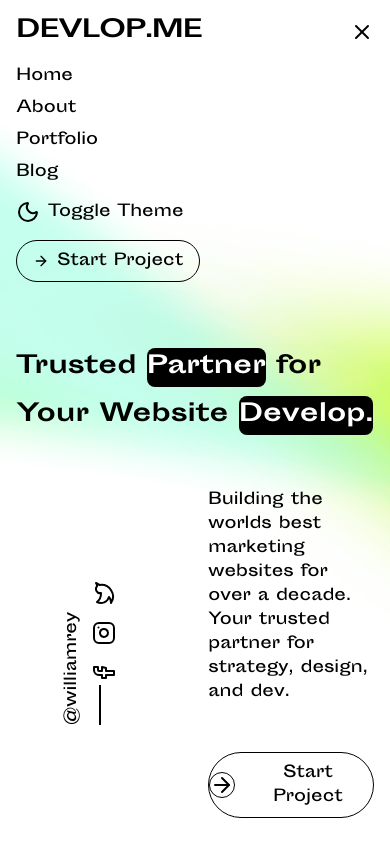
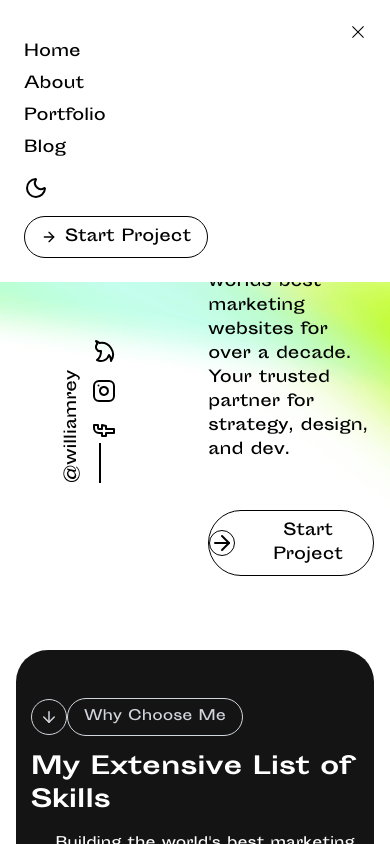
Before and after one commit to alaminislam34/Portfolio-task, a Next.js app: page / in a window 390 px wide. Both pictures are taken after a click on the button 361 px from the left and 32 px from the top of the page. Shown: the top 844 px of the page. Built offline with nearby package versions, Linux system fonts and the light colour scheme.

Commit message:
updated navbar desgin dropdown menu desgin

```diff
--- a/src/app/components/shared/Footer/Footer.jsx
+++ b/src/app/components/shared/Footer/Footer.jsx
@@ -2,7 +2,7 @@
 const Footer = () => {
   return (
     <div className="w-11/12 mx-auto py-16 max-w-7xl">
-      <div className="flex flex-row justify-between">
+      <div className="flex flex-col md:flex-row justify-between">
         <div className="w-2/5">
           <h1 className="text-lg md:text-xl text-[#C5FF41] font-bold">
             DEVLOP.ME
--- a/src/app/components/shared/Header/Navbar.jsx
+++ b/src/app/components/shared/Header/Navbar.jsx
@@ -2,6 +2,7 @@
 
 import { useEffect, useState } from "react";
 import { ArrowRight, Menu, X, Sun, Moon } from "lucide-react";
+import { RxCross1 } from "react-icons/rx";
 
 const Navbar = () => {
   const [theme, setTheme] = useState("light");
@@ -38,7 +39,7 @@ const Navbar = () => {
   };
 
   return (
-    <header className="text-black dark:text-white">
+    <header className="text-black dark:text-white relative">
       <nav className="max-w-7xl flex justify-between items-center w-11/12 mx-auto py-4">
         {/* Logo */}
         <h1 className="text-2xl font-bold tracking-tight">DEVLOP.ME</h1>
@@ -73,19 +74,46 @@ const Navbar = () => {
 
       {/* Mobile Menu */}
       {menuOpen && (
-        <div className="lg:hidden w-11/12 mx-auto flex flex-col gap-4 pb-6">
+        <div
+          className={`lg:hidden absolute ${
+            menuOpen === true ? "top-0" : "-top-60"
+          } left-0 w-full p-6 bg-white dark:bg-black text-black dark:text-white flex flex-col gap-4 pb-6`}
+        >
+          <div className="relative">
+            <button onClick={toggleMenu} className="absolute top-0 right-0">
+              <RxCross1 />
+            </button>
+          </div>
           <ul className="flex flex-col gap-2">
-            <li className="cursor-pointer hover:text-[#425830]">Home</li>
-            <li className="cursor-pointer hover:text-[#425830]">About</li>
-            <li className="cursor-pointer hover:text-[#425830]">Portfolio</li>
-            <li className="cursor-pointer hover:text-[#425830]">Blog</li>
+            <li
+              onClick={toggleMenu}
+              className="cursor-pointer hover:text-[#425830]"
+            >
+              Home
+            </li>
+            <li
+              onClick={toggleMenu}
+              className="cursor-pointer hover:text-[#425830]"
+            >
+              About
+            </li>
+            <li
+              onClick={toggleMenu}
+              className="cursor-pointer hover:text-[#425830]"
+            >
+              Portfolio
+            </li>
+            <li
+              onClick={toggleMenu}
+              className="cursor-pointer hover:text-[#425830]"
+            >
+              Blog
+            </li>
           </ul>
 
           <button onClick={handleTheme} className="flex items-center gap-2">
             {theme === "light" ? <Moon /> : <Sun />}
-            <span>Toggle Theme</span>
           </button>
-
           <button className="flex items-center gap-2 border rounded-full px-4 py-2 w-fit hover:bg-[#C5FF41] dark:bg-[#303a1a] transition cursor-pointer">
             <ArrowRight size={16} />
             <span className="">Start Project</span>
```
Also changed, not shown: 2 other files (tests, documents, lock files or other folders).
